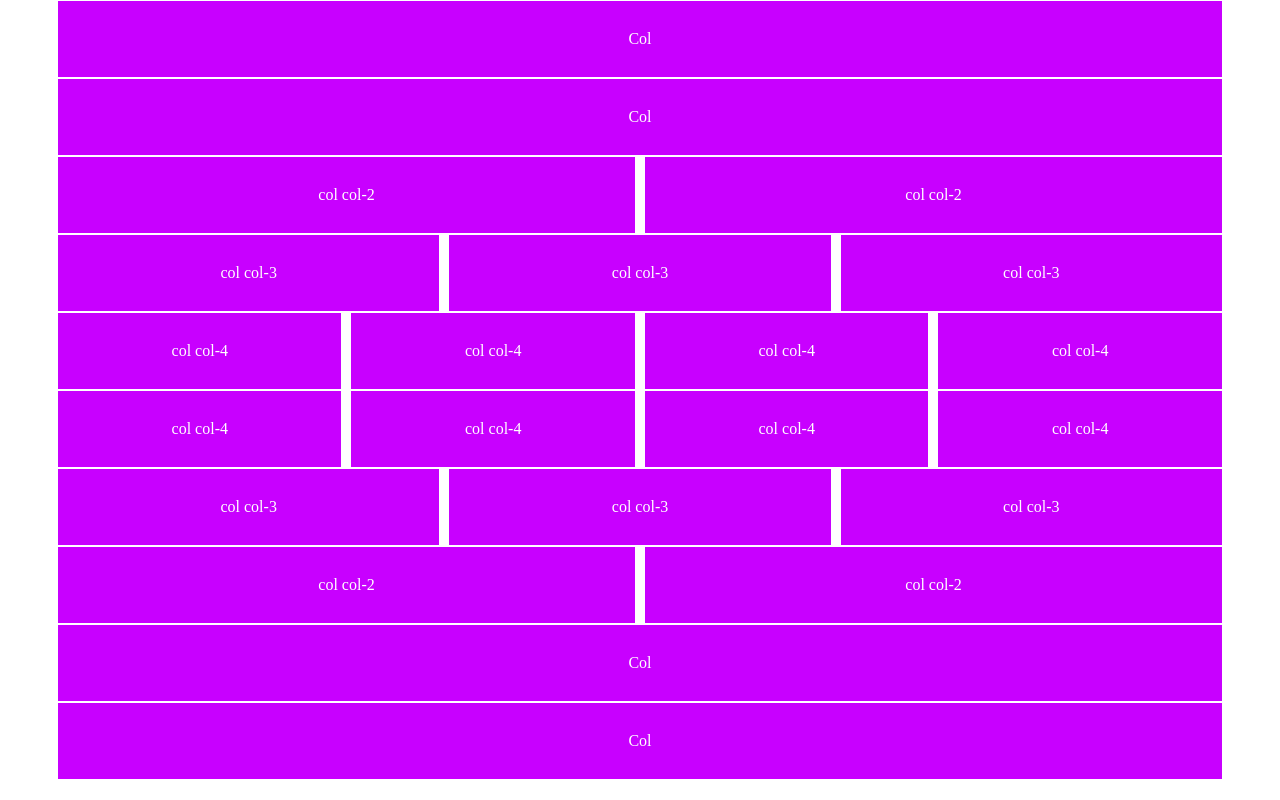
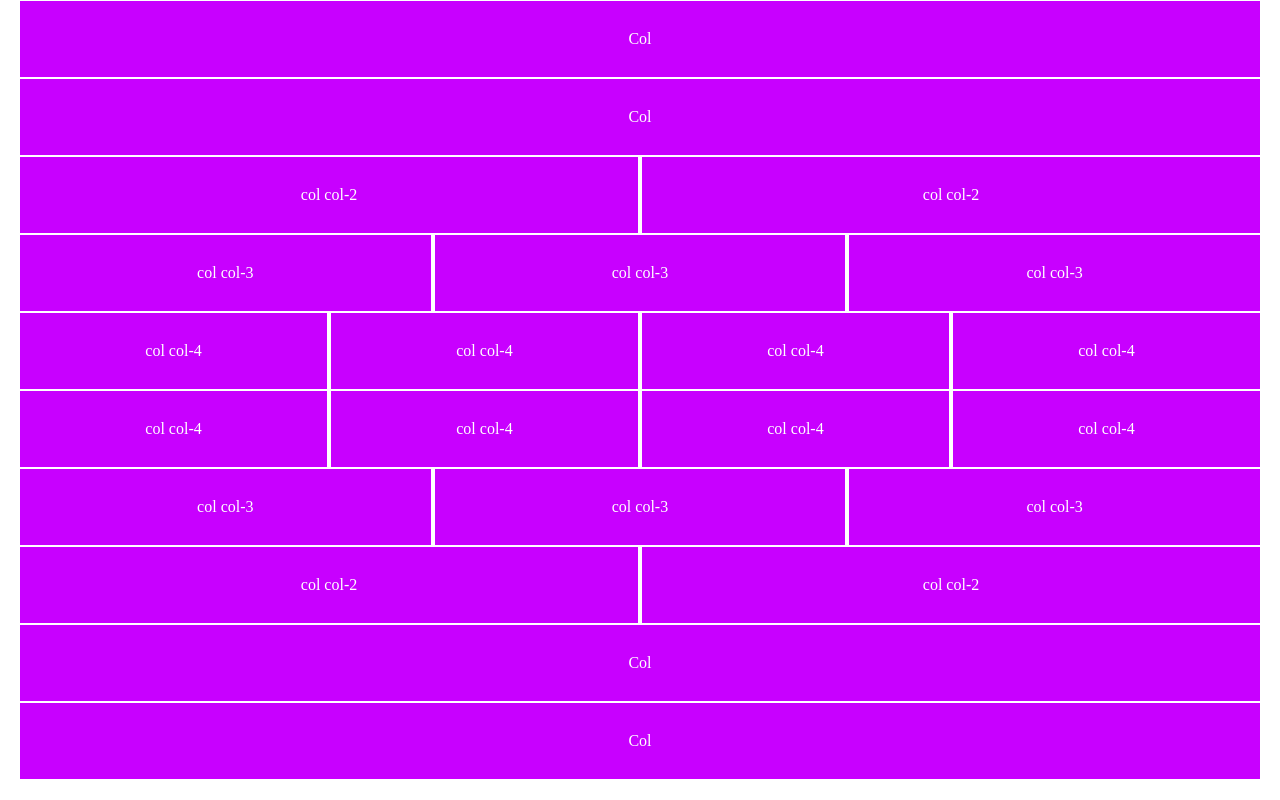
Before and after one commit to GilmarAlves99/Layout-Css-Grid, a plain HTML site: page index.html in a window 1280 px wide. Drawn offline with Linux system fonts and the light colour scheme.

Commit message:
Aumentando os valores com menos de 400px

```diff
--- a/CssGrid.css
+++ b/CssGrid.css
@@ -11,13 +11,6 @@
     margin-left: auto;
     margin-right: auto;
     padding: 0 20px;
-}
-
-@media (min-width: 1170px) {
-    .container {
-        max-width: 1170px;
-        padding: 0px;
-    }
 }
 
 .row {
@@ -40,8 +33,8 @@
     /*flutuar para esquerda*/
     vertical-align: top;
     min-width: 1px;
-    padding-left: 5px;
-    padding-right: 5px;
+    padding-left: 2px;
+    padding-right: 2px;
     width: 100%;
     margin-right: -4px;
     *zoom: 1;
@@ -51,6 +44,24 @@
 @media (min-width: 480px) {
     .col-2 {
         width: 50%;
+    }
+    .col-3 {
+        width: 33.3333%;
+    }
+    .col-4 {
+        width: 24.9999%;
+    }
+}
+
+@media (min-width: 250px) {
+    .col-2 {
+        width: 50%;
+    }
+    .col-3 {
+        width: 33.3333%;
+    }
+    .col-4 {
+        width: 24.9999%;
     }
 }
 
@@ -65,7 +76,7 @@
 
 .teste {
     background: #c800ff;
-    padding: 29px;
+    padding: 28.99px;
     text-align: center;
     margin: 1px 0;
     color: #fff;
```
